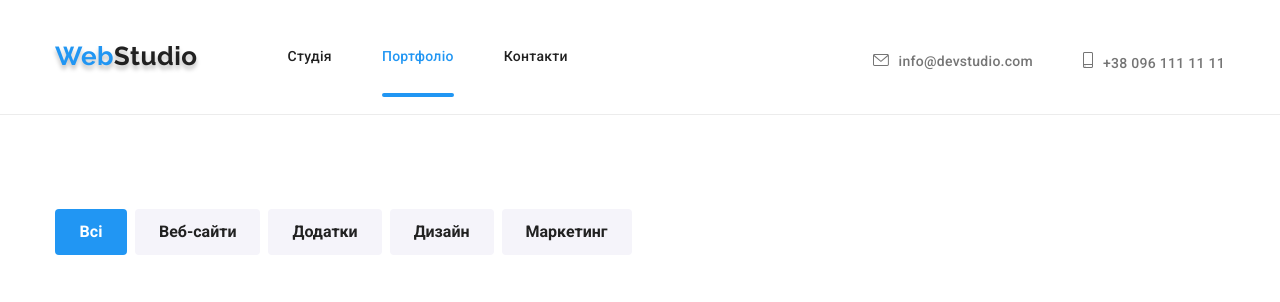
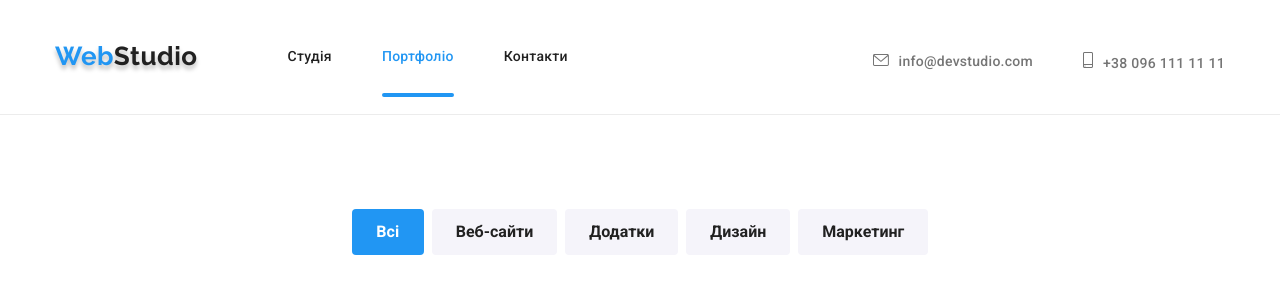
Before and after one commit to LikeNikolai/goit-markup-hw-08, a plain HTML site: page portfolio.html in a window 1280 px wide. Shown: the top 302 px of the page. Drawn offline with nearby package versions, Linux system fonts and the light colour scheme.

Commit message:
before sending

```diff
--- a/scss/layout/_cards.scss
+++ b/scss/layout/_cards.scss
@@ -5,8 +5,12 @@
 .portfolio__buttons {
   @extend %df-aic;
   flex-wrap: wrap;
-  // justify-content: center;
+
   margin-bottom: 50px;
+
+  @include desktop {
+    justify-content: center;
+  }
 }
 @import "../components/portfolio-button";
 
```
Also changed, not shown: css/main.css, css/main.min.css, 2 other files.
